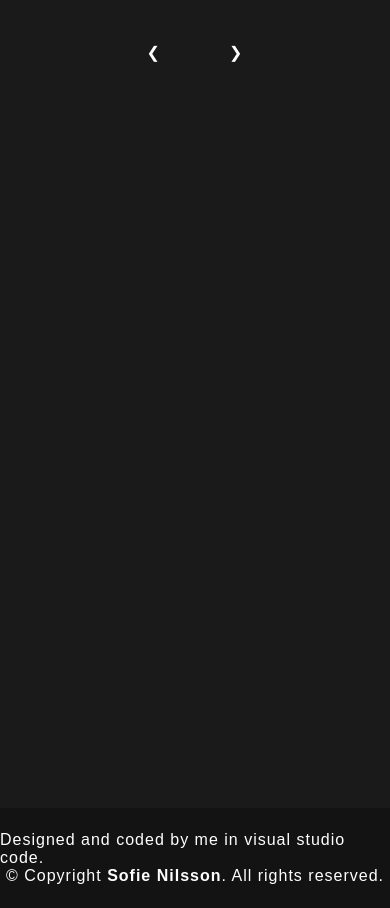
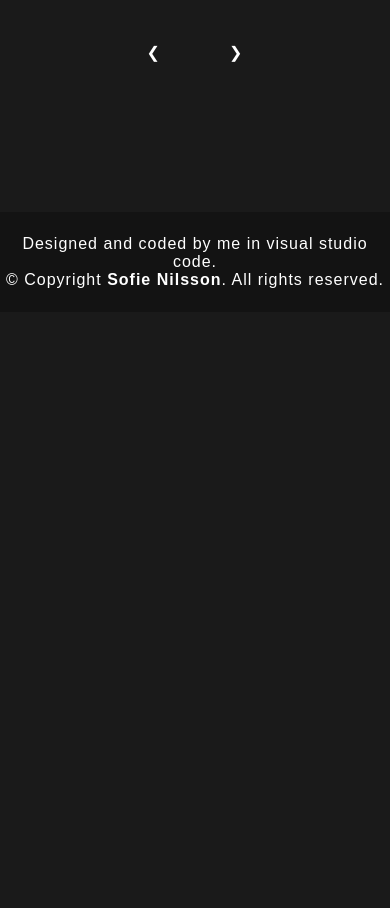
Before and after one commit to sofienil/my-portfolio, a plain HTML site: page project_overview.html in a window 390 px wide. Shown: the part 67-975 px from the top of the page. After the commit the page ends 844 px from the top, so only its background shows below. Drawn offline with Linux system fonts and the light colour scheme.

Commit message:
fixed minor bugs with mobile version

```diff
--- a/project_overview.html
+++ b/project_overview.html
@@ -33,8 +33,10 @@
     </div>
 
     <footer>
-      <div>Designed and coded by me in visual studio code.</div>
-      <div>© Copyright <strong>Sofie Nilsson</strong>. All rights reserved.</div>
+      <div class="centered-text">
+        Designed and coded by me in visual studio code.<br>
+        © Copyright <strong>Sofie Nilsson</strong>. All rights reserved.
+      </div>
     </footer>
 
     <script src="js/project_overview.js"></script>
--- a/styles/project_overview.css
+++ b/styles/project_overview.css
@@ -3,7 +3,6 @@
     flex-direction: column;
     width: 50vw;
     margin: auto;
-    height: 80vh;
 }
 
 #project-overview-text {
```
